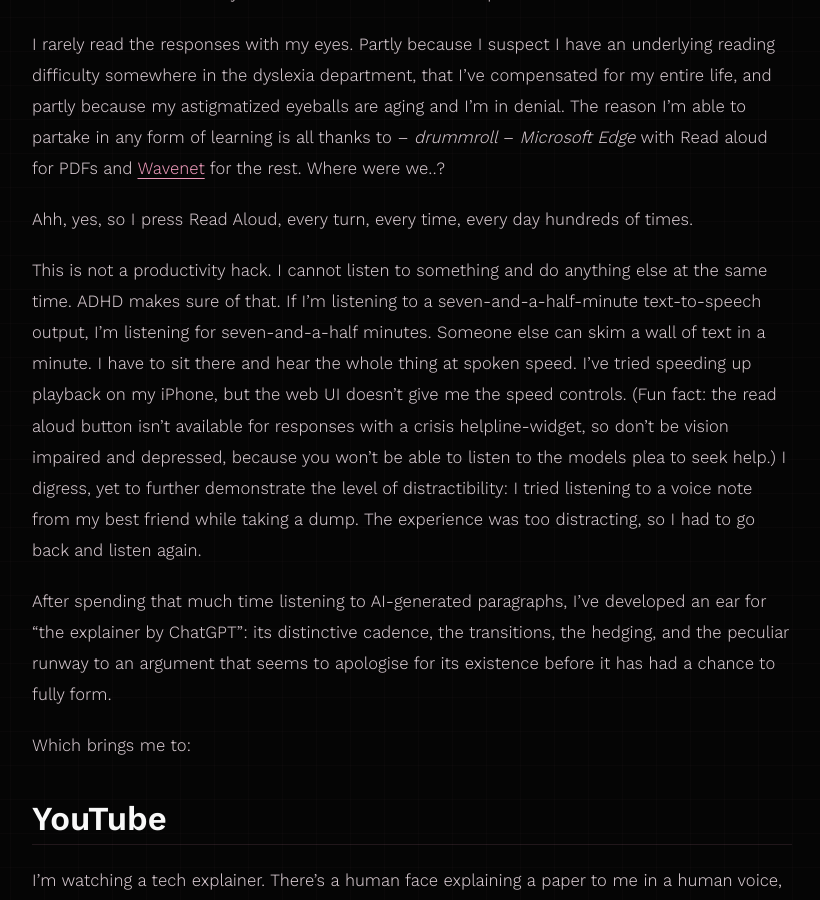
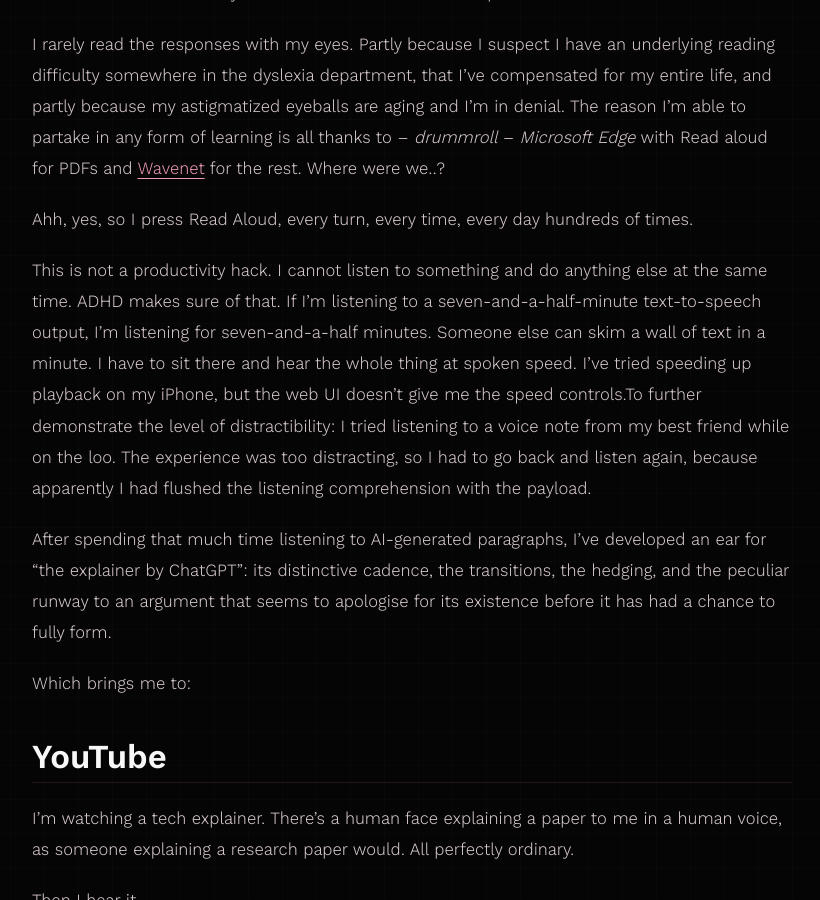
Before and after one commit to R2Pitou/R2Pitou, a Jekyll site: the page built from articles/technology/chatgpt-read-aloud-ruined-youtube-explainers/index.md, in a window 1280 px wide and 900 px high, scrolled down 867 px. Shown: the whole window, without its empty margins (228-1048 px from the left). Built offline with Jekyll 4.4.1, drawn with Linux system fonts in a browser that asks for light colours.

Commit message:
Fix grammatical issues and improve clarity in ChatGPT article

```diff
--- a/articles/technology/chatgpt-read-aloud-ruined-youtube-explainers/index.md
+++ b/articles/technology/chatgpt-read-aloud-ruined-youtube-explainers/index.md
@@ -23,7 +23,7 @@ I rarely read the responses with my eyes. Partly because I suspect I have an und
 
 Ahh, yes, so I press Read Aloud, every turn, every time, every day hundreds of times.
 
-This is not a productivity hack. I cannot listen to something and do anything else at the same time. ADHD makes sure of that. If I'm listening to a seven-and-a-half-minute text-to-speech output, I'm listening for seven-and-a-half minutes. Someone else can skim a wall of text in a minute. I have to sit there and hear the whole thing at spoken speed. I've tried speeding up playback on my iPhone, but the web UI doesn't give me the speed controls. (Fun fact: the read aloud button isn't available for responses with a crisis helpline-widget, so don't be vision impaired and depressed, because you won't be able to listen to the models plea to seek help.) I digress, yet to further demonstrate the level of distractibility: I tried listening to a voice note from my best friend while taking a dump. The experience was too distracting, so I had to go back and listen again.
+This is not a productivity hack. I cannot listen to something and do anything else at the same time. ADHD makes sure of that. If I'm listening to a seven-and-a-half-minute text-to-speech output, I'm listening for seven-and-a-half minutes. Someone else can skim a wall of text in a minute. I have to sit there and hear the whole thing at spoken speed. I've tried speeding up playback on my iPhone, but the web UI doesn't give me the speed controls.To further demonstrate the level of distractibility: I tried listening to a voice note from my best friend while on the loo. The experience was too distracting, so I had to go back and listen again, because apparently I had flushed the listening comprehension with the payload.
 
 After spending that much time listening to AI-generated paragraphs, I've developed an ear for "the explainer by ChatGPT": its distinctive cadence, the transitions, the hedging, and the peculiar runway to an argument that seems to apologise for its existence before it has had a chance to fully form.
 
```
